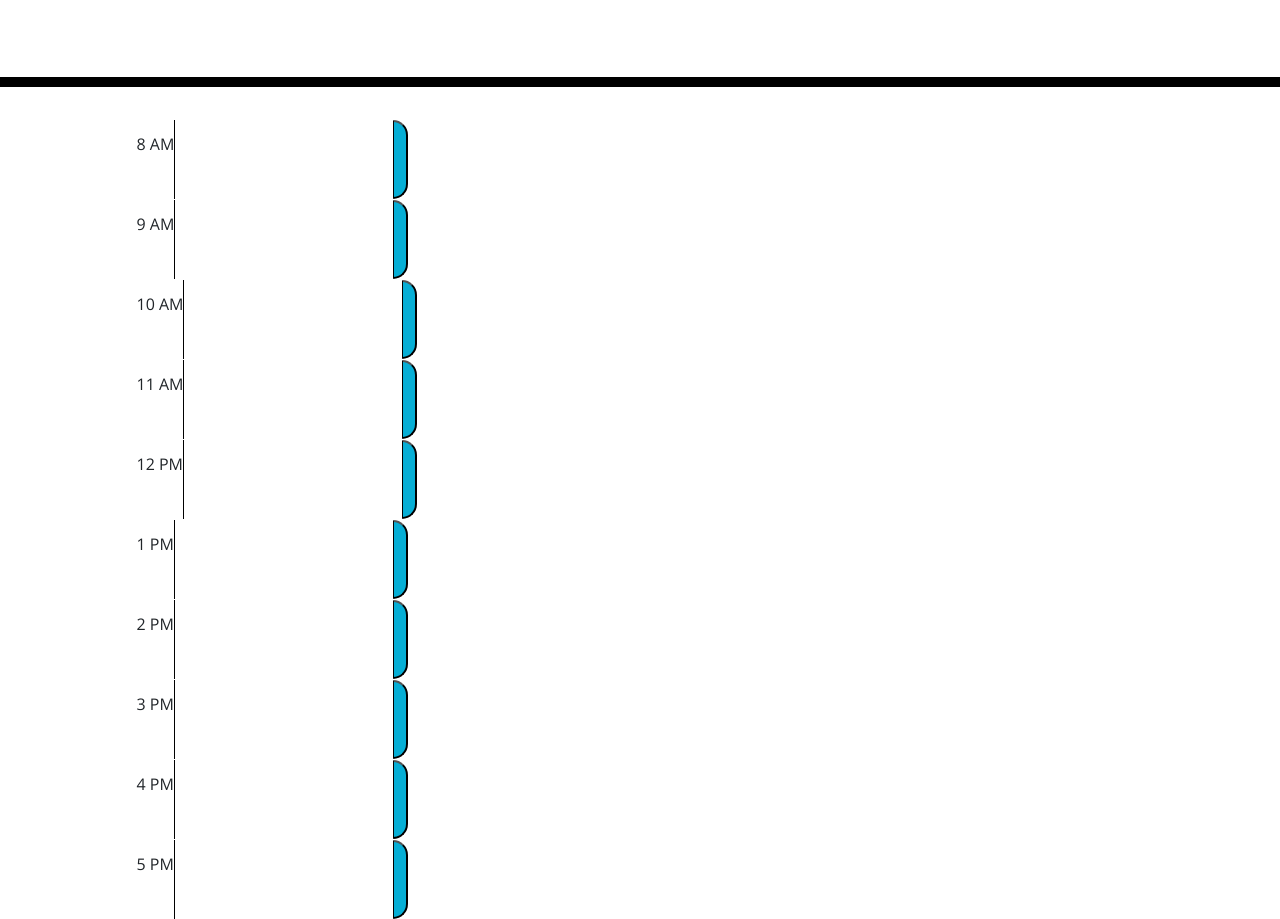
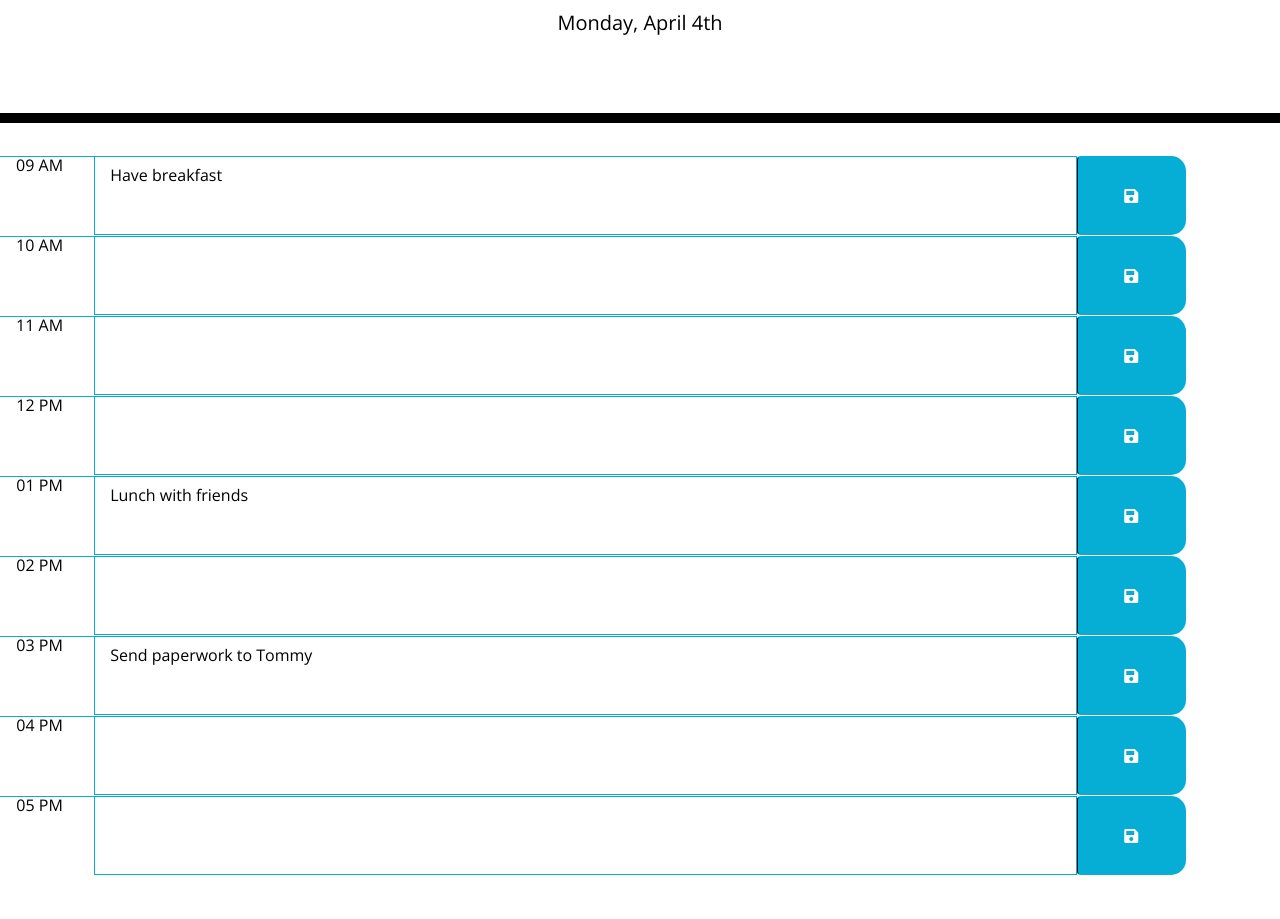
Before and after one commit to Camilaf99/work-day-scheduler, a plain HTML site: page index.html in a window 1280 px wide. Shown: the part 181-1100 px from the top of the page. After the commit the page ends 1056 px from the top, so only its background shows below. Drawn offline with nearby package versions, Linux system fonts and the light colour scheme.

Commit message:
addded local storage, js and deleted hours from html

```diff
--- a/index.html
+++ b/index.html
@@ -20,100 +20,10 @@
       <p id="currentDay" class="lead"></p>
     </header>
 
-
-    <div class="container">
-        <div id="hour8" class="row time-blocks">
-            <div class="hours1">
-                8 AM
-            </div>
-            <textarea class="time-description">
-            </textarea>
-            <button class="saveBtn"><i class="fast-save"></i></button>
-        </div>
-
-		<div id="hour9" class="row time-blocks">
-            <div class="hours1">
-                9 AM
-            </div>
-            <textarea class="time-description">
-            </textarea>
-            <button class="saveBtn"><i class="fast-save"></i></button>
-        </div>
-
-		<div id="hour10" class="row time-blocks">
-            <div class="hours1">
-                10 AM
-            </div>
-            <textarea class="time-description">
-            </textarea>
-            <button class="saveBtn"><i class="fast-save"></i></button>
-        </div>
-
-		<div id="hour10=1" class="row time-blocks">
-            <div class="hours1">
-                11 AM
-            </div>
-            <textarea class="time-description">
-            </textarea>
-            <button class="saveBtn"><i class="fast-save"></i></button>
-        </div>
-
-		<div id="hour12" class="row time-blocks">
-            <div class="hours1">
-                12 PM
-            </div>
-            <textarea class="time-description">
-            </textarea>
-            <button class="saveBtn"><i class="fast-save"></i></button>
-        </div>
-
-		<div id="hour13" class="row time-blocks">
-            <div class="hours1">
-                1 PM
-            </div>
-            <textarea class="time-description">
-            </textarea>
-            <button class="saveBtn"><i class="fast-save"></i></button>
-        </div>
-
-		<div id="hour14" class="row time-blocks">
-            <div class="hours1">
-                2 PM
-            </div>
-            <textarea class="time-description">
-            </textarea>
-            <button class="saveBtn"><i class="fast-save"></i></button>
-        </div>
-
-		<div id="hour15" class="row time-blocks">
-            <div class="hours1">
-                3 PM
-            </div>
-            <textarea class="time-description">
-            </textarea>
-            <button class="saveBtn"><i class="fast-save"></i></button>
-        </div>
-
-		<div id="hour16" class="row time-blocks">
-            <div class="hours1">
-                4 PM
-            </div>
-            <textarea class="time-description">
-            </textarea>
-            <button class="saveBtn"><i class="fast-save"></i></button>
-        </div>
-
-		<div id="hour17" class="row time-blocks">
-            <div class="hours1">
-                5 PM
-            </div>
-            <textarea class="time-description">
-            </textarea>
-            <button class="saveBtn"><i class="fast-save"></i></button>
-        </div>
-    </div>
+    <div id="schedule"></div>
 
     <script src="https://code.jquery.com/jquery-3.4.1.min.js"></script>
     <script src="https://cdnjs.cloudflare.com/ajax/libs/moment.js/2.24.0/moment.min.js"></script>
+    <script src="./script.js"></script>
   </body>
 </html>
--- a/script.js
+++ b/script.js
@@ -0,0 +1,74 @@
+function turnHourToString(currentHour) {
+    let am = currentHour < 12;
+    var currentHourText = "";
+    if(!am) {
+        if(currentHour > 12) {
+            currentHourText = (currentHour - 12) + " PM";
+        } else {
+            currentHourText = currentHour + " PM";
+        }
+    }
+    else currentHourText = currentHour + " AM";
+    if((!am && currentHour > 12) || (am && currentHour < 10)) {
+        currentHourText = "0" + currentHourText;
+    }
+    return currentHourText;
+}
+
+var tasksForDay = ["Have breakfast", "", "", "", "Lunch with friends", "", "Send paperwork to Tommy", "", ""];
+
+function renderHourlyTasks(tasks) {
+    let scheduleElement = document.getElementById("schedule");
+    scheduleElement.innerHTML = "";
+    for(var i = 0; i < tasks.length; i++) {
+        let currentTaskHour = i + 9;
+        let currentTaskHourStr = turnHourToString(currentTaskHour)
+        let hourRow = "<div id=\"hour" + currentTaskHour + "\" class=\"row time-block\"><div class=\"col-md-1 hour\">" + currentTaskHourStr + "</div><textarea id=\"task_" + i + "\" class=\"col-md-9 description\">" + tasks[i] + "</textarea><button class=\"btn saveBtn col-md-1\" onClick=\"saveTask(" + i + ");\"><i class=\"fas fa-save\"></i></button></div>";
+        scheduleElement.innerHTML = scheduleElement.innerHTML + hourRow;
+    }
+}
+
+function todaysDate() {
+    let currentDate = moment().format("dddd, MMMM Do");
+    document.getElementById("currentDay").textContent = currentDate;
+}
+
+function retrieveFromLocalStorage(forDate) {
+    let stringifiedTasks = window.localStorage.getItem(forDate);
+    if(!stringifiedTasks) {
+        return ["", "", "", "", "", "", "", "", ""];
+    } else {
+        return JSON.parse(stringifiedTasks).tasks;
+    }
+}
+
+function storeIntoLocalStorage(forDate, tasks) {
+    let jsonTasks = {
+        tasks: tasks
+    };
+    window.localStorage.setItem(forDate, JSON.stringify(jsonTasks));
+}
+
+function getCurrentDateForLocalStorage() {
+    return moment().format("MMDDYYYY");
+}
+
+function saveTask(taskIndex) {
+    let taskText = document.getElementById("task_" + taskIndex).value;
+    tasksForDay[taskIndex] = taskText;
+    storeIntoLocalStorage(getCurrentDateForLocalStorage(), tasksForDay);
+}
+
+todaysDate();
+renderHourlyTasks(tasksForDay);
+
+
+
+//let currentSchedule = {
+//    tasks: tasksForDay
+//}
+//window.localStorage.setItem("04032022", JSON.stringify(currentSchedule));
+//JSON.parse(window.localStorage.getItem("04032022"))
+
+// Key:   04032022
+// Value: ["", "", ""]
--- a/style.css
+++ b/style.css
@@ -6,11 +6,12 @@ body {
 
 textarea{
   background: transparent;
-  border: none;
+  border-color: #06AED5;
   resize: none;
   color: #000000;
-  border-left: 1px solid black;
+  border-left: 1px solid #06AED5;
   padding: 10px;
+  width: 80%;
 }
 
 .jumbotron {
@@ -39,7 +40,9 @@ textarea{
 .hour {
   background-color: #ffffff;
   color: #000000;
-  border-top: 1px dashed #000000;
+  border-top: 1px solid #06AED5;
+  text-align: center;
+  vertical-align: middle;
 }
 
 .past {
```
